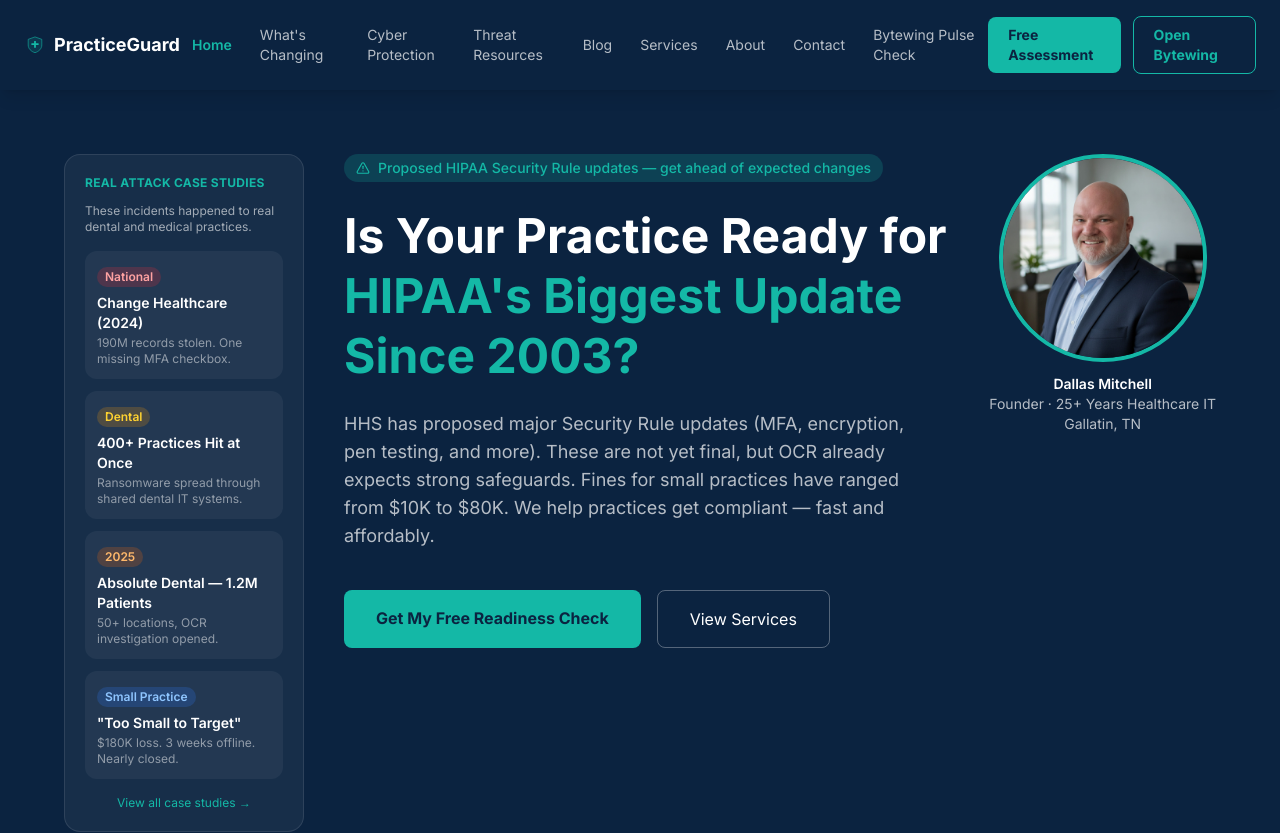
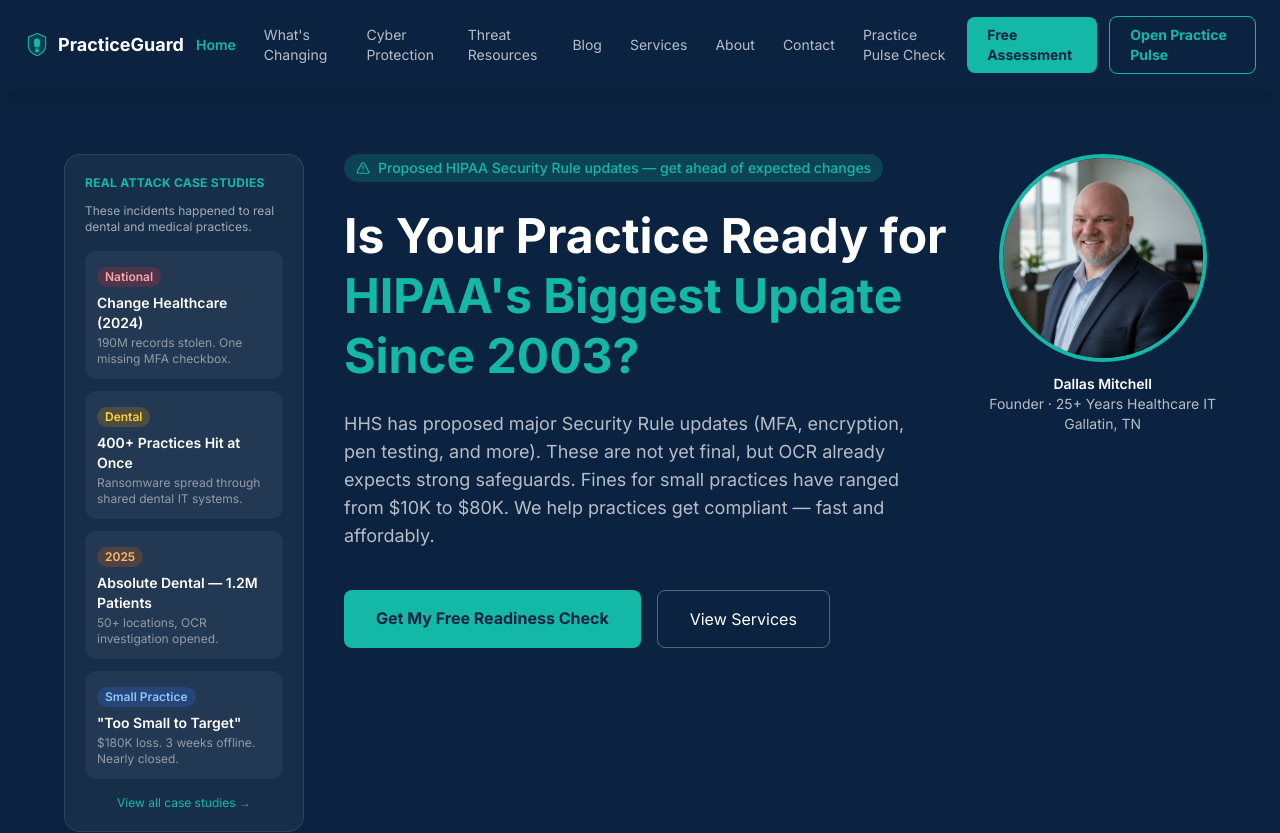
Before and after one commit to ApexDigital76/practiceguard-app, a Next.js app: page / in a window 1280 px wide. Shown: the top 833 px of the page. Built offline with nearby package versions, Linux system fonts and the light colour scheme.

Commit message:
Rebrand product to Practice Pulse; update logo and site references

```diff
--- a/components/Navbar.tsx
+++ b/components/Navbar.tsx
@@ -14,7 +14,7 @@
   { href: '/#services', label: 'Services' },
   { href: '/#about', label: 'About' },
   { href: '/#contact', label: 'Contact' },
-  { href: 'https://app.practiceguardcompliance.com/pulse-check', label: 'Bytewing Pulse Check' },
+  { href: 'https://app.practiceguardcompliance.com/pulse-check', label: 'Practice Pulse Check' },
 ]
 
 export default function Navbar() {
@@ -30,7 +30,7 @@
     <nav className="sticky top-0 z-50 bg-[#0b2340] text-white shadow-lg">
       <div className="max-w-7xl mx-auto px-6 py-4 flex items-center justify-between">
         <Link href="/" className="flex items-center gap-2 hover:opacity-80 transition-opacity flex-shrink-0">
-          <PracticeGuardLogo size={22} className="text-[#14b8a6]" />
+          <PracticeGuardLogo size={26} className="text-[#14b8a6]" />
           <span className="font-bold text-lg">PracticeGuard</span>
         </Link>
 
@@ -64,7 +64,7 @@
             rel="noopener noreferrer"
             className="border border-[#14b8a6] text-[#14b8a6] font-bold px-5 py-2 rounded-lg text-sm hover:bg-[#14b8a6]/10 transition-colors hidden sm:block"
           >
-            Open Bytewing
+            Open Practice Pulse
           </Link>
           <button
             onClick={() => setMobileOpen(o => !o)}
@@ -108,7 +108,7 @@
               onClick={() => setMobileOpen(false)}
               className="block text-center border border-[#14b8a6] text-[#14b8a6] font-bold px-5 py-3 rounded-lg text-sm hover:bg-[#14b8a6]/10 transition-colors mt-2"
             >
-              Open Bytewing
+              Open Practice Pulse
             </Link>
           </div>
         </div>
--- a/components/PracticeGuardLogo.tsx
+++ b/components/PracticeGuardLogo.tsx
@@ -3,29 +3,40 @@
   className?: string
 }
 
+/** Shield + tooth + lock — matches PracticeGuard brand mark */
 export default function PracticeGuardLogo({ size = 24, className = '' }: Props) {
   return (
     <svg
       width={size}
       height={size}
-      viewBox="0 0 680 680"
+      viewBox="0 0 64 72"
       fill="none"
       xmlns="http://www.w3.org/2000/svg"
       className={className}
     >
-      {/* Wide shield — matches LinkedIn logo exactly */}
       <path
-        d="M340 90 L130 165 L130 340 C130 455 220 540 340 578 C460 540 550 455 550 340 L550 165 Z"
+        d="M32 4 L56 14 L56 36 C56 52 42 62 32 66 C22 62 8 52 8 36 L8 14 Z"
         fill="currentColor"
-        fillOpacity="0.15"
+        fillOpacity="0.18"
         stroke="currentColor"
-        strokeWidth="18"
+        strokeWidth="3"
         strokeLinejoin="round"
       />
-      {/* Medical cross — vertical */}
-      <rect x="312" y="215" width="56" height="210" rx="10" fill="currentColor" />
-      {/* Medical cross — horizontal */}
-      <rect x="228" y="285" width="224" height="56" rx="10" fill="currentColor" />
+      {/* tooth */}
+      <path
+        d="M32 18 C26 18 23 22 23 28 L25 40 C26 43 29 44 32 41 C35 44 38 43 39 40 L41 28 C41 22 38 18 32 18Z"
+        fill="currentColor"
+      />
+      {/* lock body */}
+      <rect x="27" y="48" width="10" height="8" rx="1.5" fill="currentColor" />
+      {/* lock shackle */}
+      <path
+        d="M29 48 V46 C29 43.5 35 43.5 35 46 V48"
+        fill="none"
+        stroke="currentColor"
+        strokeWidth="2"
+        strokeLinecap="round"
+      />
     </svg>
   )
 }
```
